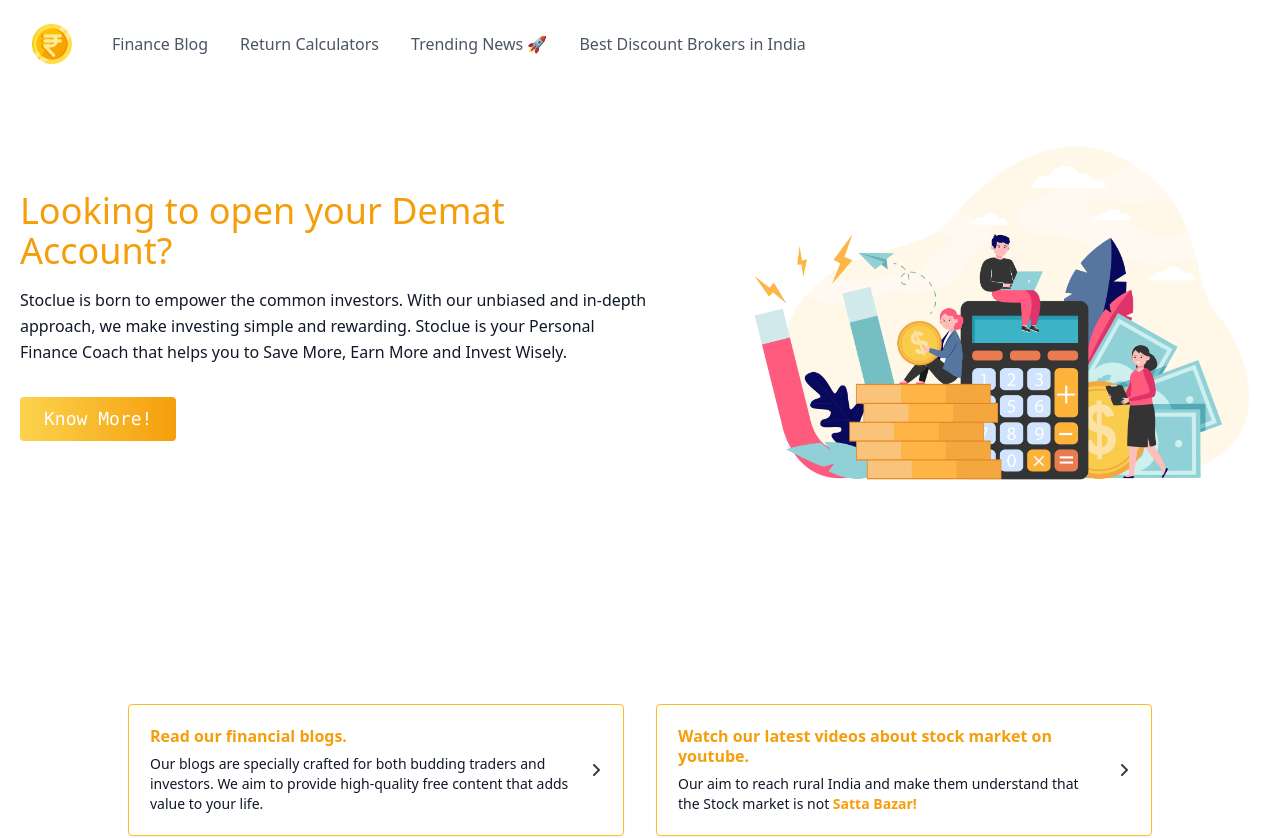
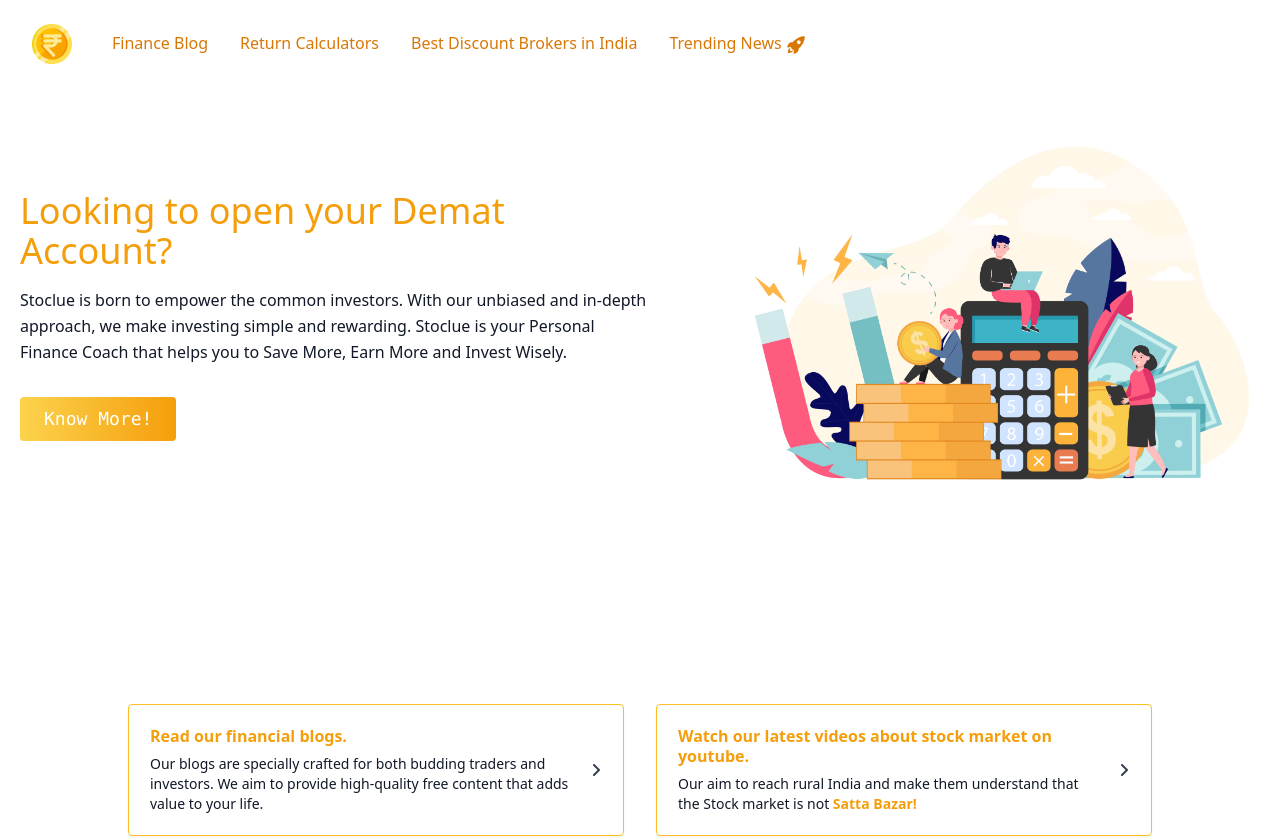
Before and after one commit to sonipranjal/stoclue.com, a Next.js app: page / in a window 1280 px wide. Shown: the top 838 px of the page. Built offline with nearby package versions, Linux system fonts and the light colour scheme.

Commit message:
imrpoved

```diff
--- a/components/HeaderComponent.js
+++ b/components/HeaderComponent.js
@@ -1,12 +1,13 @@
 import Link from 'next/link';
+import parse from 'html-react-parser';
 import { Fragment } from 'react';
 import { Popover, Transition } from '@headlessui/react';
 import { HiOutlineMenu, HiX } from 'react-icons/hi';
+import { IoRocketSharp } from 'react-icons/io5';
 
 const navigation = [
   { name: 'Finance Blog', href: 'https://blog.stoclue.com' },
   { name: 'Return Calculators', href: '/calculators' },
-  { name: 'Trending News 🚀', href: '/trending-news' },
   // { name: "Stock Discussions", href: "/ComingSoon" },
   { name: 'Best Discount Brokers in India', href: '/ComingSoon' },
 ];
@@ -43,13 +44,21 @@
               <div className="hidden md:block md:ml-10 md:pr-4 md:space-x-8">
                 {navigation.map((item) => (
                   <Link key={item.name} href={item.href}>
-                    <a
-                      className="font-medium text-gray-600 transition hover:text-yellow-500 "
-                    >
+                    <a className="z-10 font-medium text-yellow-600 transition hover:text-yellow-700 ">
                       {item.name}
                     </a>
                   </Link>
                 ))}
+                <Link href="trending-news">
+                  <a className="z-10 font-medium text-yellow-600 transition group hover:text-yellow-700 ">
+                    Trending News
+                    <IoRocketSharp
+                      className="inline-block w-6 h-6 pl-1 text-yellow-600 transition group-hover:text-yellow-700 group-hover:animate-pulse"
+                      aria-hidden="true"
+                    />
+                  </a>
+                </Link>
+
                 {/* <a
                   href="#"
                   className="font-medium text-indigo-600 hover:text-indigo-500"
@@ -99,7 +108,14 @@
                       </a>
                     </Link>
                   ))}
+                  <Link href="/trending-news">
+                    <a className="block px-3 py-2 text-base font-medium text-gray-700 rounded-md hover:text-gray-900 hover:bg-gray-50 group">
+                      Trending News
+                      <IoRocketSharp className="inline-block w-6 h-6 pl-1 ml-1 text-yellow-600 transition group-hover:text-yellow-700" />
+                    </a>
+                  </Link>
                 </div>
+
                 {/* <a
                   href="#"
                   className="block w-full px-5 py-3 font-medium text-center text-indigo-600 bg-gray-50 hover:bg-gray-100"
--- a/pages/trending-news/index.js
+++ b/pages/trending-news/index.js
@@ -16,7 +16,7 @@
             </p>
           </div>
         </div>
-        <div className="grid grid-cols-1 gap-12 md:grid-cols-2 xl:grid-cols-3">
+        <div className="grid grid-cols-1 gap-12 md:grid-cols-2 lg:grid-cols-3 xl:grid-cols-4 place-items-center">
           {data.map((article) => (
             <Article key={article._id} {...article} />
           ))}
--- a/tailwind.config.js
+++ b/tailwind.config.js
@@ -16,7 +16,7 @@
       padding: ['hover'],
       borderWidth: ['hover', 'focus'],
       transitionProperty: ['hover', 'focus'],
-      animation: ['motion-reduce'],
+      animation: ['motion-reduce', 'hover', 'focus', 'group-hover'],
       textColor: ['active'],
       gradientColorStops: ['active', 'group-hover'],
     },
```
